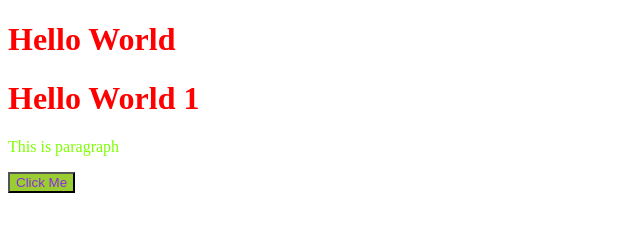
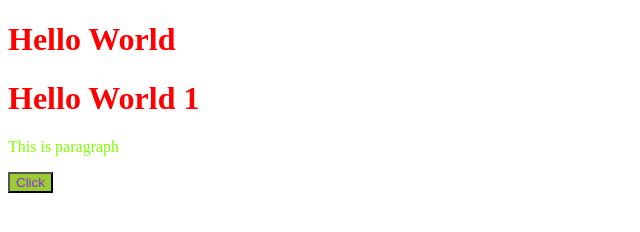
Before and after one commit to dipssavaliya/CSS, a plain HTML site: page index.html in a window 1280 px wide. Shown: the full height of the page, 0-640 px from the left. Drawn offline with Linux system fonts and the light colour scheme.

Commit message:
button change
Signed-off-by: Dipali <savaliyadipali13@gmail.com>

```diff
--- a/index.html
+++ b/index.html
@@ -16,6 +16,6 @@
   <h1>Hello World</h1>
   <h1>Hello World 1</h1>
   <p style="color:chartreuse">This is paragraph</p>
-  <button style="color: blueviolet; background-color:yellowgreen">Click Me</button>
+  <button style="color: blueviolet; background-color:yellowgreen">Click</button>
 </body>
 </html>
```
